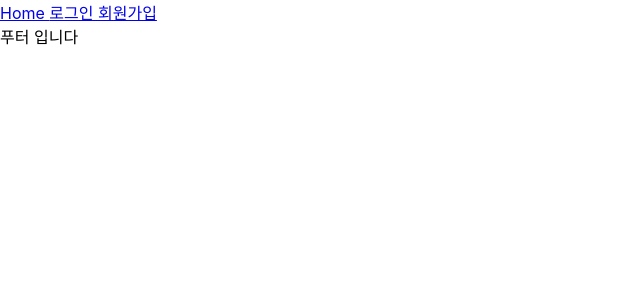
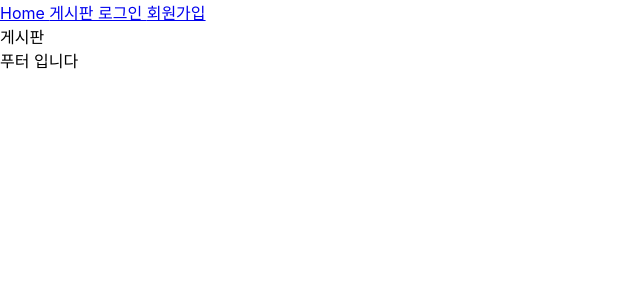
Before and after one commit to itdanja/ezen_web_2022_B_springreact, a React (Create React App) app in the folder src/main/frontend/: page /board/list in a window 1280 px wide. Shown: the top 300 px of the page, without its empty margins (0-640 px from the left). Built offline with nearby package versions, Linux system fonts and the light colour scheme.

Commit message:
day78 게시판 라우터 적용

```diff
--- a/src/main/frontend/src/component/Header.js
+++ b/src/main/frontend/src/component/Header.js
@@ -12,6 +12,7 @@ export default function Header( props ) {
     return (
         <div>
             <a href="/"> Home </a>
+            <a href="/board/list"> 게시판 </a>
             {
                 login == null
                 ? ( <>
--- a/src/main/frontend/src/component/Index.js
+++ b/src/main/frontend/src/component/Index.js
@@ -7,6 +7,7 @@ import Main from "./Main"
 import Login from "./member/Login"
 import Signup from "./member/Signup"
 import Find from "./member/Find"
+import List from "./board/List"
 export default function Index( props ) {
     return ( <>
         <BrowserRouter>
@@ -16,6 +17,7 @@ export default function Index( props ) {
                 <Route path="/member/login" element = { <Login/> } />
                 <Route path="/member/signup" element = { <Signup/> } />
                 <Route path="/member/find" element = { <Find/> } />
+                <Route path="/board/list" element = { <List/> } />
             </Routes>
             <Footer />
         </BrowserRouter>
--- /dev/null
+++ b/src/main/frontend/src/component/board/List.js
@@ -0,0 +1,4 @@
+import React from 'react';
+export default function List( props ) {
+    return ( <> 게시판 </> );
+}
```
